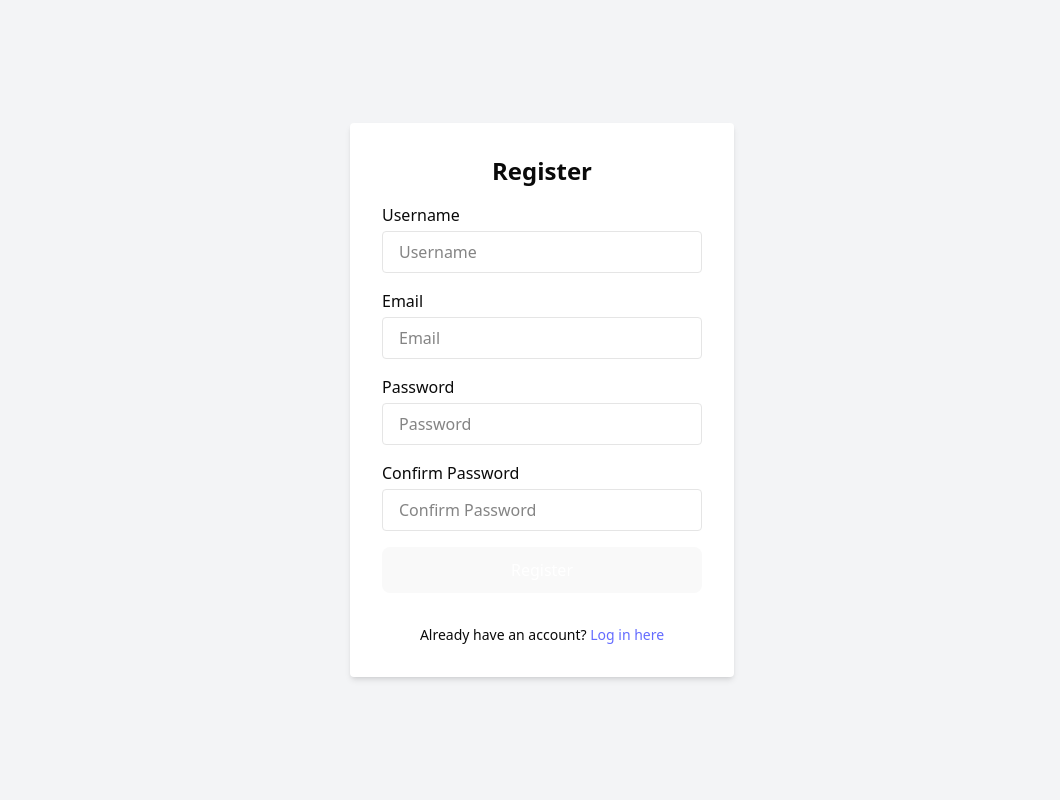
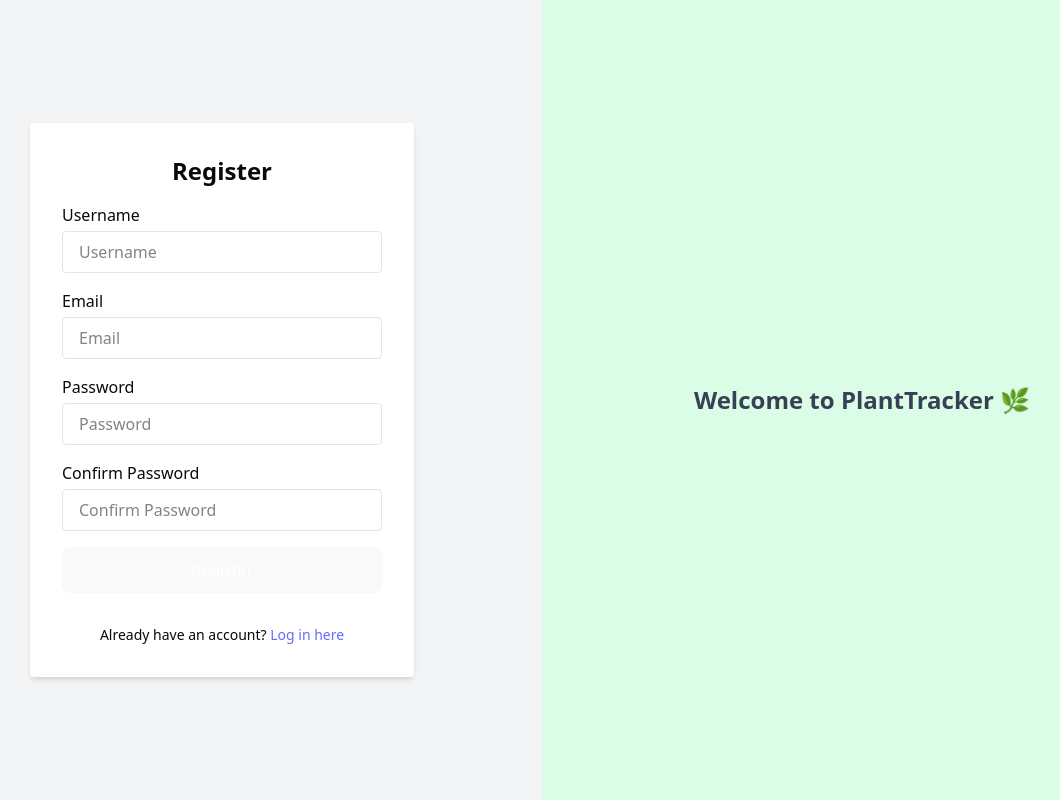
Before and after one commit to talonlikeaclaw/plant-tracker, a React (Vite) app in the folder frontend/: page /register in a window 1280 px wide. Shown: the whole page, without its empty margins (98-1158 px from the left). Built offline with nearby package versions, Linux system fonts and the light colour scheme; no server answers.

Commit message:
update login and registration pages to include a welcome message and format using lsp on helix

```diff
--- a/frontend/src/pages/Login.tsx
+++ b/frontend/src/pages/Login.tsx
@@ -35,16 +35,18 @@ export default function Login() {
   };
 
   return (
-    <div className="min-h-screen flex items-center justify-center bg-gray-100">
+    <div className="min-h-screen flex">
+      {/* Left: Form */}
+      <div className="w-full md:w-1/2 flex items-center justify-center bg-gray-100">
         <form
           onSubmit={handleSubmit}
           className="bg-white p-8 rounded shadow-md w-96 space-y-4"
           noValidate
         >
           <h2 className="text-2xl font-bold text-center">Login</h2>
-
           {error && <p className="text-red-600">{error}</p>}
 
+          {/* Email */}
           <div>
             <label htmlFor="email" className="block mb-1 font-medium">
               Email
@@ -62,6 +64,7 @@ export default function Login() {
             />
           </div>
 
+          {/* Password */}
           <div>
             <label htmlFor="password" className="block mb-1 font-medium">
               Password
@@ -79,10 +82,16 @@ export default function Login() {
             />
           </div>
 
+          {/* Submit */}
           <button
             type="submit"
             disabled={loading}
-          className={`w-full py-2 rounded text-white ${loading ? "bg-green-400 cursor-not-allowed" : "bg-green-600 hover:bg-green-700"}`}>
+            className={`w-full py-2 rounded text-white ${
+              loading
+                ? "bg-green-400 cursor-not-allowed"
+                : "bg-green-600 hover:bg-green-700"
+            }`}
+          >
             {loading ? "Logging in..." : "Log In"}
           </button>
 
@@ -94,5 +103,16 @@ export default function Login() {
           </p>
         </form>
       </div>
+
+      {/* Right: Image or Content */}
+      <div className="hidden md:block w-1/2 bg-green-100">
+        {/* Optional image or content */}
+        <div className="h-full flex items-center justify-center">
+          <p className="text-2xl font-bold text-gray-700">
+            Welcome to PlantTracker 🌿
+          </p>
+        </div>
+      </div>
+    </div>
   );
 }
--- a/frontend/src/pages/Register.tsx
+++ b/frontend/src/pages/Register.tsx
@@ -3,7 +3,12 @@ import { registerUser } from "../api/auth";
 import { useNavigate, Link } from "react-router-dom";
 
 export default function Register() {
-  const [form, setForm] = useState({ username: "", email: "", password: "", confirmPassword: "" });
+  const [form, setForm] = useState({
+    username: "",
+    email: "",
+    password: "",
+    confirmPassword: "",
+  });
   const [error, setError] = useState("");
   const [loading, setLoading] = useState(false);
   const navigate = useNavigate();
@@ -16,13 +21,17 @@ export default function Register() {
     e.preventDefault();
     setError("");
 
-    // Basic client-side validation
-    if (!form.username || !form.email || !form.password || !form.confirmPassword) {
+    if (
+      !form.username ||
+      !form.email ||
+      !form.password ||
+      !form.confirmPassword
+    ) {
       setError("Username, email, and password fields are required");
       return;
     }
 
-    if (form.password != form.confirmPassword) {
+    if (form.password !== form.confirmPassword) {
       setError("Passwords do not match");
       return;
     }
@@ -35,7 +44,8 @@ export default function Register() {
     } catch (err: any) {
       console.error(err);
       setError(
-        err.response?.data?.message || "Something went wrong. Please try again."
+        err.response?.data?.message ||
+          "Something went wrong. Please try again.",
       );
     } finally {
       setLoading(false);
@@ -43,7 +53,9 @@ export default function Register() {
   };
 
   return (
-    <div className="min-h-screen flex items-center justify-center bg-gray-100">
+    <div className="min-h-screen flex">
+      {/* Left: Form */}
+      <div className="w-full md:w-1/2 flex items-center justify-center bg-gray-100">
         <form
           onSubmit={handleSubmit}
           className="bg-white p-8 rounded shadow-md w-96 space-y-4"
@@ -53,6 +65,7 @@ export default function Register() {
 
           {error && <p className="text-red-600">{error}</p>}
 
+          {/* Username */}
           <div>
             <label htmlFor="username" className="block mb-1 font-medium">
               Username
@@ -70,6 +83,7 @@ export default function Register() {
             />
           </div>
 
+          {/* Email */}
           <div>
             <label htmlFor="email" className="block mb-1 font-medium">
               Email
@@ -88,6 +102,7 @@ export default function Register() {
             />
           </div>
 
+          {/* Password */}
           <div>
             <label htmlFor="password" className="block mb-1 font-medium">
               Password
@@ -106,6 +121,7 @@ export default function Register() {
             />
           </div>
 
+          {/* Confirm Password */}
           <div>
             <label htmlFor="confirmPassword" className="block mb-1 font-medium">
               Confirm Password
@@ -124,16 +140,19 @@ export default function Register() {
             />
           </div>
 
+          {/* Submit */}
           <button
             type="submit"
             disabled={loading}
-          className={`w-full py-2 rounded text-white ${loading
+            className={`w-full py-2 rounded text-white ${
+              loading
                 ? "bg-blue-400 cursor-not-allowed"
                 : "bg-blue-600 hover:bg-blue-700"
             }`}
           >
             {loading ? "Registering..." : "Register"}
           </button>
+
           <p className="text-center text-sm mt-4">
             Already have an account?{" "}
             <Link to="/login" className="text-blue-600 hover:underline">
@@ -142,5 +161,15 @@ export default function Register() {
           </p>
         </form>
       </div>
+
+      {/* Right: Image or Content */}
+      <div className="hidden md:block w-1/2 bg-green-100">
+        <div className="h-full flex items-center justify-center">
+          <p className="text-2xl font-bold text-gray-700">
+            Welcome to PlantTracker 🌿
+          </p>
+        </div>
+      </div>
+    </div>
   );
 }
```
Lines whose indentation alone changed are shown as unchanged.
